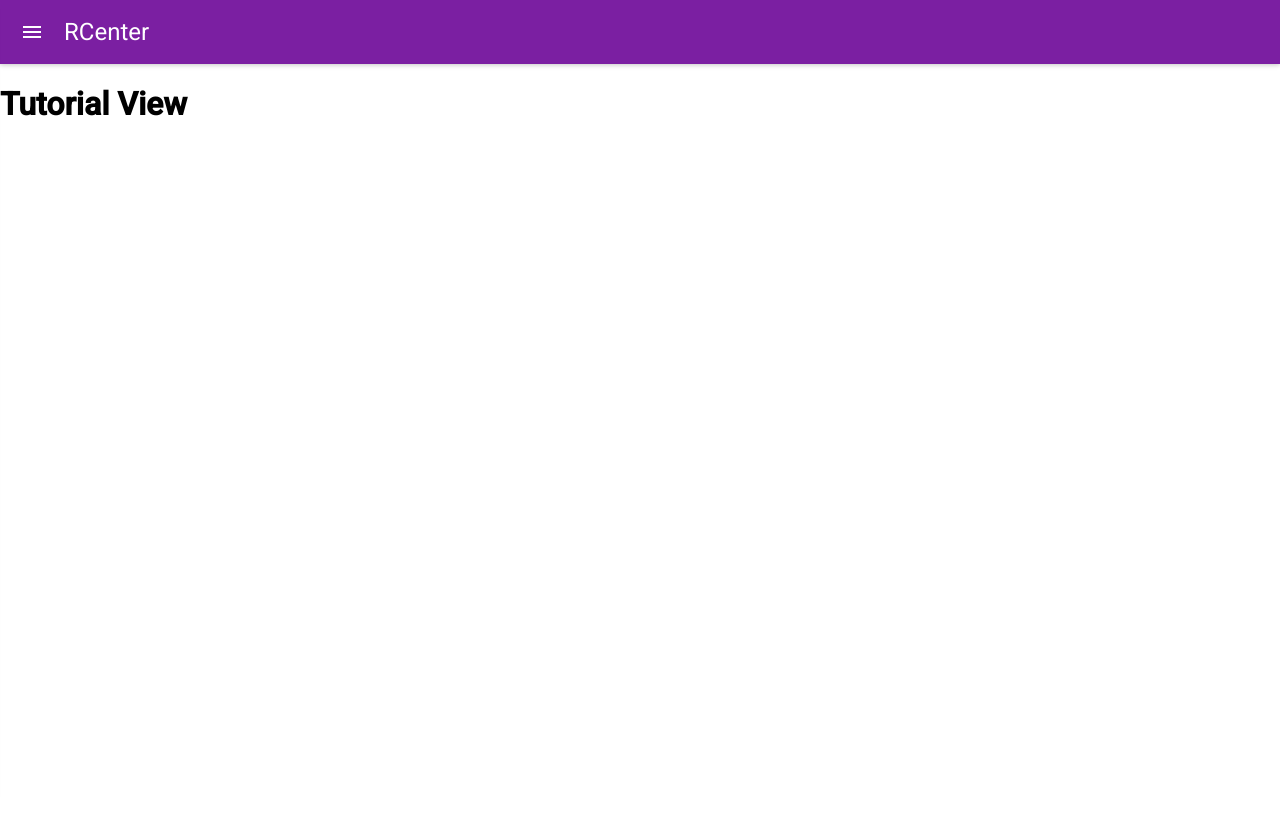
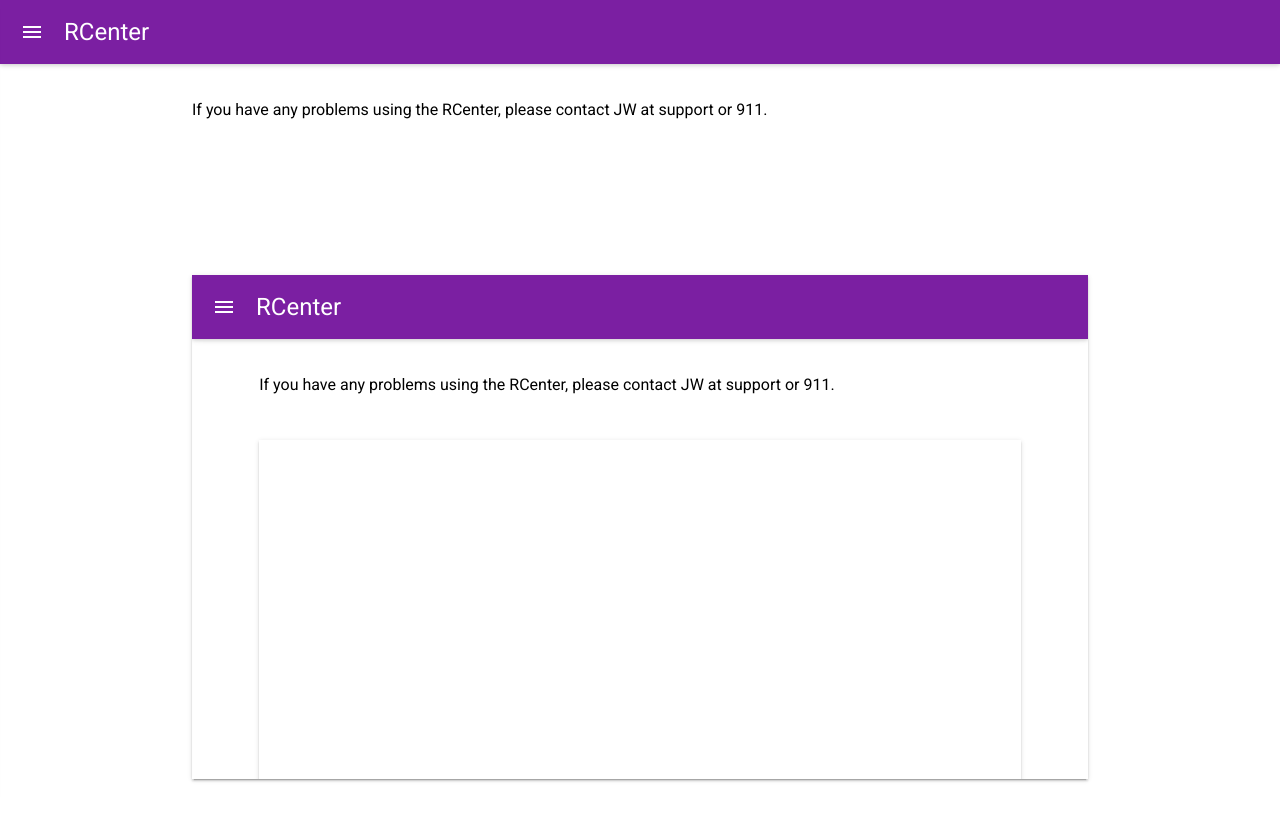
Before and after one commit to MAshrafM/react_center, a React (Create React App) app: page /tutorial in a window 1280 px wide. Shown: the top 820 px of the page. Built offline with nearby package versions, Linux system fonts and the light colour scheme; what react-tap-event-plugin would draw is missing.

Commit message:
tutorial view

```diff
--- /dev/null
+++ b/src/styles/video.css
@@ -0,0 +1,26 @@
+.video-container {
+  position: relative;
+  padding-bottom: 56.25%;
+  height: 0;
+  overflow: hidden;
+  width: 100%;
+}
+
+.video-container iframe, .video-container object, .video-container embed {
+  position: absolute;
+  top: 0;
+  left: 0;
+  width: 100%;
+  height: 100%;
+  border: none;
+}
+
+.z-depth-1 {
+  -webkit-box-shadow: 0 2px 2px 0 rgba(0, 0, 0, 0.14), 0 1px 5px 0 rgba(0, 0, 0, 0.12), 0 3px 1px -2px rgba(0, 0, 0, 0.2);
+  box-shadow: 0 2px 2px 0 rgba(0, 0, 0, 0.14), 0 1px 5px 0 rgba(0, 0, 0, 0.12), 0 3px 1px -2px rgba(0, 0, 0, 0.2);
+}
+
+.valign-wrapper {
+  display: flex;
+  align-items: center;
+}
--- a/src/views/Tutorial.js
+++ b/src/views/Tutorial.js
@@ -1,8 +1,40 @@
 import React, { Component } from 'react'
+import '../styles/video.css'
 
 class Tutorial extends Component {
+  constructor(props) {
+    super(props)
+  }
   render() {
-    return <h1>Tutorial View</h1>
+    return (
+      <div className="container">
+        <div className="row">
+          <div className="col s12">
+            <p style={{ marginBottom: '20px' }}>
+              If you have any problems using the RCenter, please contact JW at{' '}
+              <a href="#">support</a> or <a href="#">911</a>.
+            </p>
+          </div>
+        </div>
+        <div className="row">
+          <div
+            className="col s12 valign-wrapper"
+            style={{ minHeight: 'calc(100vh - 64px)' }}
+          >
+            <div className="video-container z-depth-1">
+              <iframe
+                src="#"
+                width="853"
+                height="480"
+                frameborder="0"
+                allowfullscreen="allowfullscreen"
+                title="Tutorial Video"
+              />
+            </div>
+          </div>
+        </div>
+      </div>
+    )
   }
 }
 
```
